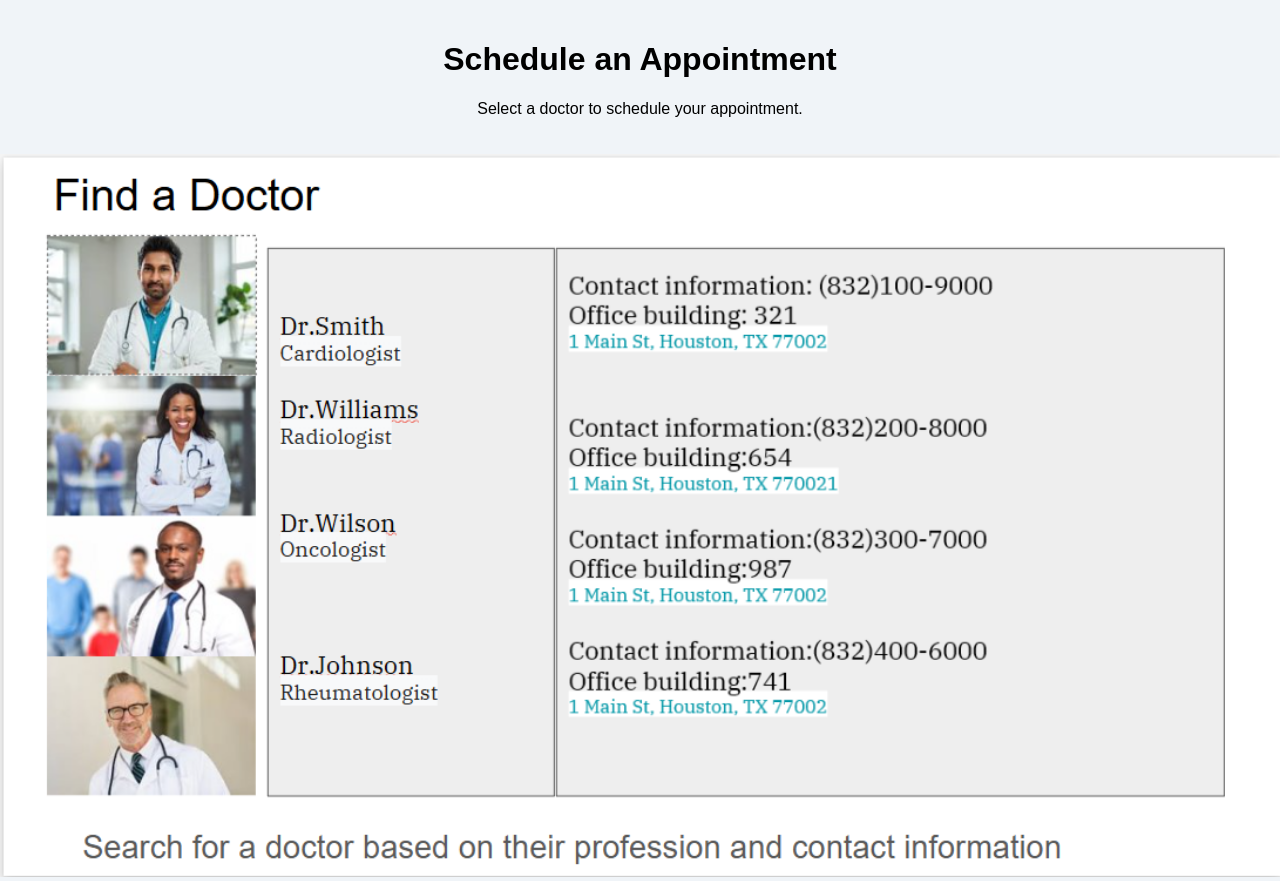
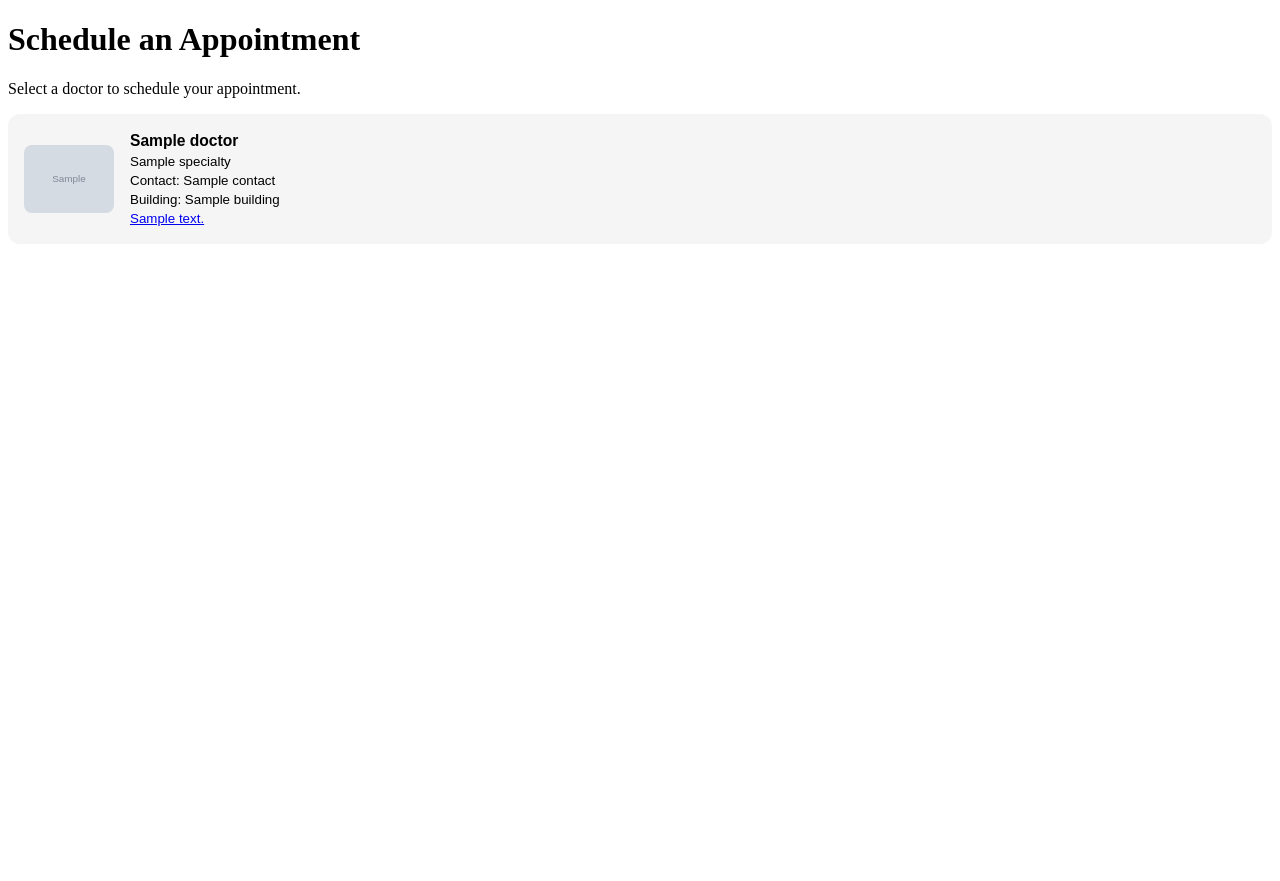
Before and after one commit to Confetti-pop/Software-engineering-project, a Flask app: template Medical_web/templates/schedule_appointment.html in a window 1280 px wide. After the commit the page ends 226 px from the top, so only its background shows below. Run offline with Flask 3, Linux system fonts and the light colour scheme; the template is opened without the code that fills it: most values are stand-ins (such as "Sample title", 1, 10 or a date in 2020); grey boxes marked "Sample" are stand-in pictures.

Commit message:
fixing image

```diff
--- a/Medical_web/static/style.css
+++ b/Medical_web/static/style.css
@@ -92,16 +92,51 @@ body.blended-login {
     box-shadow: 0 0 8px rgba(0, 0, 0, 0.1);
   }
 
-  /* Doctor Page Styles */
-  .doctor-directory {
+/* Doctor Page Styles */
+  .doctor-list {
+    display: flex;
+    flex-direction: column;
+    gap: 1rem;
+  }
+
+  .doctor-card {
+    border: none;
+    padding: 0;
+    background: none;
+    width: 100%;
+  }
+
+  .doctor-card button {
+    width: 100%;
+    display: flex;
+    align-items: center;
+    background-color: #f5f5f5;
+    padding: 1rem;
+    border-radius: 12px;
+    cursor: pointer;
+    border: none;
+    text-align: left;
+    transition: background-color 0.3s;
+  }
+
+  .doctor-card button:hover {
+    background-color: #e0f7fa;
+  }
+
+  .doctor-image {
+    width: 90px;
+    height: auto;
+    border-radius: 8px;
+    margin-right: 1rem;
+  }
+
+  .doctor-info h3,
+  .doctor-info p,
+  .doctor-info a {
     margin: 0;
-    padding: 0;
-    height: 100vh;
-    overflow: hidden;
-    font-family: Arial, sans-serif;
-    position: relative;
-    background-color: #f0f4f8;
-}
+    padding: 2px 0;
+  }
+
 
 .doctor-background img {
     width: 99%;
--- a/Medical_web/templates/schedule_appointment.html
+++ b/Medical_web/templates/schedule_appointment.html
@@ -2,32 +2,35 @@
 <html lang="en">
 <head>
   <meta charset="UTF-8">
+  <meta name="viewport" content="width=device-width, initial-scale=1.0">
   <title>Schedule an Appointment</title>
-  <link rel="stylesheet" href="{{ url_for('static', filename='style.css') }}">
+  <link rel="stylesheet" href="/static/style.css">
 </head>
-<body class="schedule-page">
-
-  <div class="page-header">
+<body>
+  <div class="appointment-container">
     <h1>Schedule an Appointment</h1>
     <p>Select a doctor to schedule your appointment.</p>
+    <div class="doctor-list">
+      {% for doctor in doctors %}
+        <form action="/schedule" method="POST" class="doctor-card">
+          <input type="hidden" name="doctor_name" value="{{ doctor.name }}">
+          <input type="hidden" name="specialty" value="{{ doctor.specialty }}">
+          <input type="hidden" name="contact" value="{{ doctor.contact }}">
+          <input type="hidden" name="building" value="{{ doctor.building }}">
+          <input type="hidden" name="address" value="{{ doctor.address }}">
+          <button type="submit">
+            <img src="{{ url_for('static', filename=doctor.image) }}" alt="{{ doctor.name }}" class="doctor-image">
+            <div class="doctor-info">
+              <h3>{{ doctor.name }}</h3>
+              <p>{{ doctor.specialty }}</p>
+              <p>Contact: {{ doctor.contact }}</p>
+              <p>Building: {{ doctor.building }}</p>
+              <p><a href="https://maps.google.com/?q={{ doctor.address }}" target="_blank">{{ doctor.address }}</a></p>
+            </div>
+          </button>
+        </form>
+      {% endfor %}
+    </div>
   </div>
-
-  <div class="doctor-background">
-    <img src="{{ url_for('static', filename='image5.png') }}" alt="Doctor Directory Background">
-
-    <!-- Clickable doctors -->
-    <div class="doctor-select doctor-wilson" onclick="selectDoctor('Dr. Wilson')"></div>
-    <div class="doctor-select doctor-johnson" onclick="selectDoctor('Dr. Johnson')"></div>
-    <div class="doctor-select doctor-patel" onclick="selectDoctor('Dr. Patel')"></div>
-    <div class="doctor-select doctor-chen" onclick="selectDoctor('Dr. Chen')"></div>
-  </div>
-
-  <script>
-    function selectDoctor(name) {
-      // Redirect instead of alert
-      window.location.href = "/confirm_appointment?doctor=" + encodeURIComponent(name);
-    }
-  </script>
-
 </body>
 </html>
```
